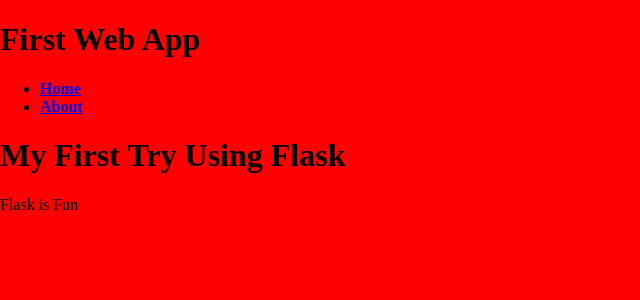
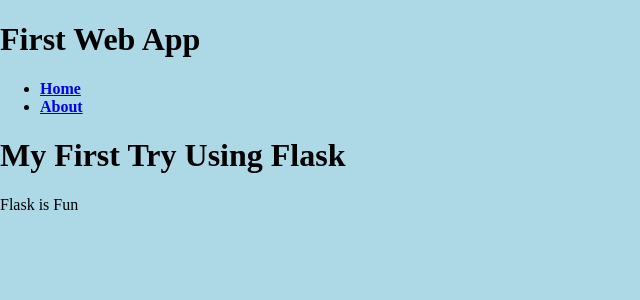
Before and after one commit to SOWMIYA-2K/min-flask, a Flask app: page / in a window 1280 px wide. Shown: the top 300 px of the page, without its empty margins (0-640 px from the left). Run offline with Flask 2, Linux system fonts and the light colour scheme.

Commit message:
Update template.css

```diff
--- a/static/css/template.css
+++ b/static/css/template.css
@@ -1,4 +1,4 @@
 body{
     margin: 0;
-    background-color: red;
+    background-color: lightblue;
 }
```
